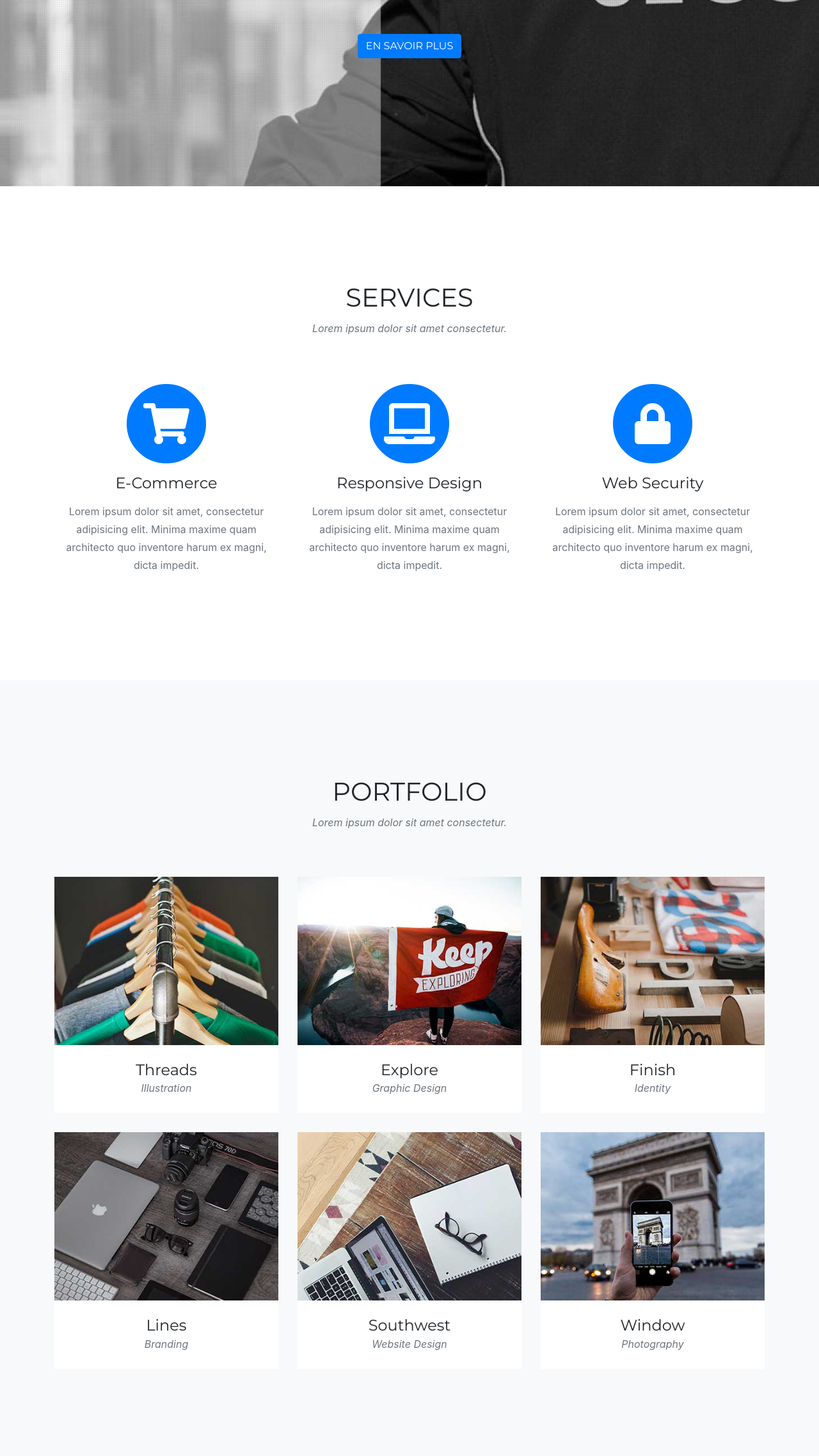
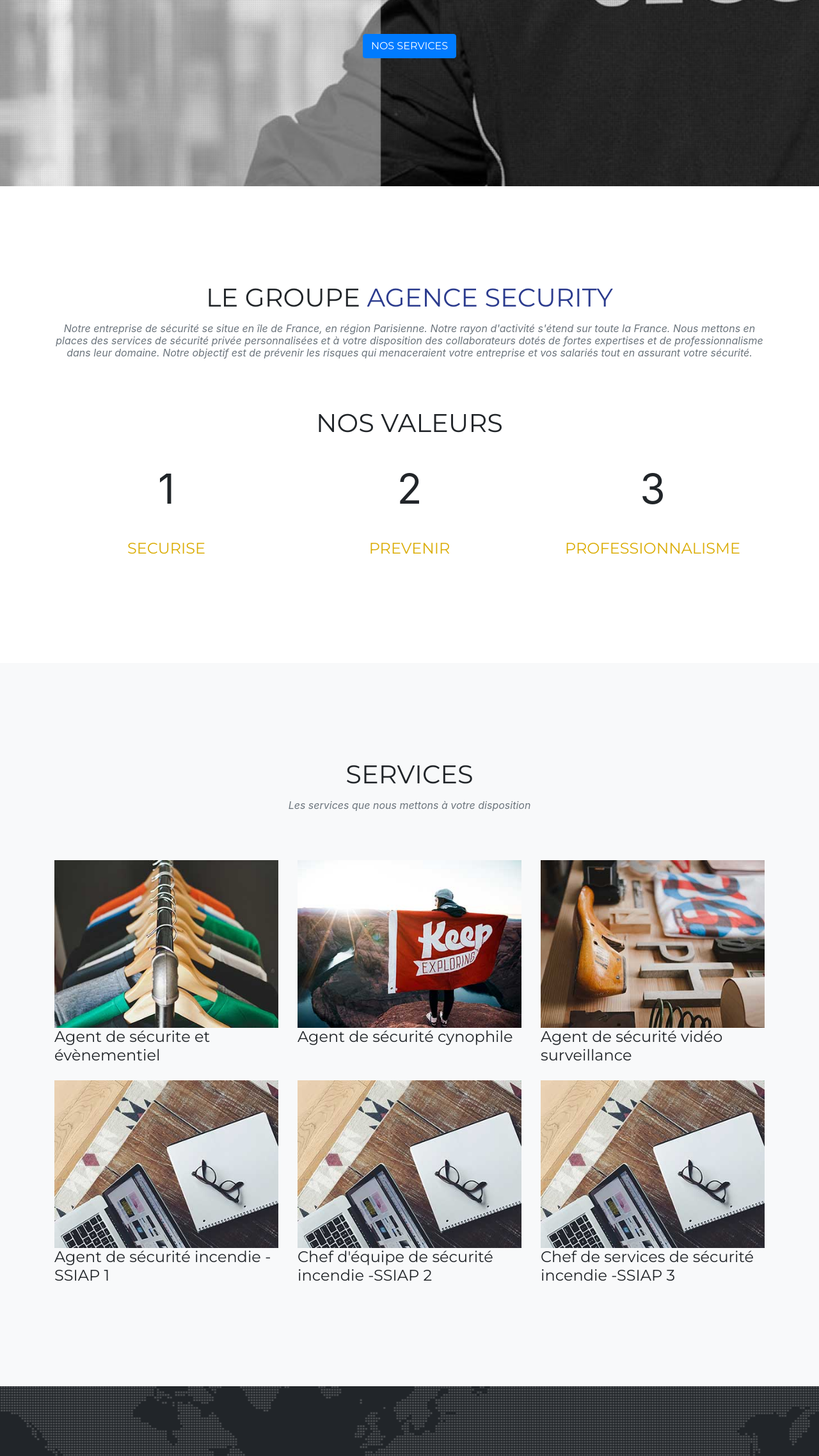
Before and after one commit to Burdy777/security, a website with bundled scripts: page index.html in a window 1280 px wide. Shown: the part 525-2800 px from the top of the page at 64% size. Built offline with nearby package versions, Linux system fonts and the light colour scheme; a web font is replaced by a local one.

Commit message:
miss real number and add photo

```diff
--- a/css/agency.css
+++ b/css/agency.css
@@ -24,7 +24,9 @@ a:hover {
 .text-primary {
   color:  #2C3C8E !important;
 }
-
+.color-custom-brand:hover {
+color:#a88918;
+}
 h1,
 h2,
 h3,
--- a/index.html
+++ b/index.html
@@ -30,28 +30,30 @@
   <!-- Navigation -->
   <nav class="navbar navbar-expand-lg navbar-dark fixed-top" id="mainNav">
     <div class="container">
-      <a class="navbar-brand js-scroll-trigger" href="#page-top">Agence Securite</a>
+      <a class="navbar-brand js-scroll-trigger" id="color-custom-brand" href="#page-top" style="color:#a88918">Agence Security </a>
       <button class="navbar-toggler navbar-toggler-right" type="button" data-toggle="collapse" data-target="#navbarResponsive" aria-controls="navbarResponsive" aria-expanded="false" aria-label="Toggle navigation">
         Menu
         <i class="fas fa-bars"></i>
       </button>
       <div class="collapse navbar-collapse" id="navbarResponsive">
         <ul class="navbar-nav text-uppercase ml-auto">
+        <li class="nav-item">
+            <a class="nav-link js-scroll-trigger" href="#group">Le groupe</a>
+          </li>
           <li class="nav-item">
             <a class="nav-link js-scroll-trigger" href="#services">Nos Services</a>
           </li>
-          <li class="nav-item">
+           <li class="nav-item">
+            <a class="nav-link js-scroll-trigger" href="#contact">Nous contacter</a>
+          </li>
+          <!-- <li class="nav-item">
             <a class="nav-link js-scroll-trigger" href="#portfolio">Portfolio</a>
-          </li>
-          <li class="nav-item">
-            <a class="nav-link js-scroll-trigger" href="#about">Qui sommes nous ?</a>
-          </li>
+          </li> -->
+
           <!-- <li class="nav-item">
             <a class="nav-link js-scroll-trigger" href="#team">Equipe</a>
           </li> -->
-          <li class="nav-item">
-            <a class="nav-link js-scroll-trigger" href="#contact" style="font-size: 1.2em">01.02.22.22.22</a>
-          </li>
+
         </ul>
       </div>
     </div>
@@ -63,141 +65,102 @@
       <div class="intro-text">
         <div class="intro-lead-in"></div>
         <div class="intro-heading text-uppercase">La Protection est notre <span style="background:#1f2e78">Vocation</span></div>
-        <a class="btn btn-primary btn-xl text-uppercase js-scroll-trigger" href="#services">En savoir plus</a>
+        <a class="btn btn-primary btn-xl text-uppercase js-scroll-trigger" href="#services">Nos services</a>
       </div>
     </div>
   </header>
 
   <!-- Services -->
-  <section id="services">
+  <section id="group">
     <div class="container">
       <div class="row">
         <div class="col-lg-12 text-center">
-          <h2 class="section-heading text-uppercase">Services</h2>
-          <h3 class="section-subheading text-muted">Lorem ipsum dolor sit amet consectetur.</h3>
+          <h2 class="section-heading text-uppercase">Le groupe <span style="color: #2C3C8E">Agence Security</span></h2>
+          <h3 class="section-subheading text-muted">
+  Notre entreprise de sécurité se situe en île de France, en région Parisienne. Notre rayon d'activité s'étend sur toute la France.
+  Nous mettons en places des services de sécurité privée personnalisées et à votre disposition des
+  collaborateurs dotés de fortes expertises et de professionnalisme dans leur domaine.
+  Notre objectif est de prévenir les risques qui menaceraient votre entreprise et vos salariés tout en assurant votre sécurité.
+
+          </h3>
+        </div>
+      </div>
+      <div class="row">
+        <div class="col-lg-12 text-center">
+          <h2 class="section-heading text-uppercase">Nos valeurs</h2>
         </div>
       </div>
       <div class="row text-center">
         <div class="col-md-4">
           <span class="fa-stack fa-4x">
-            <i class="fas fa-circle fa-stack-2x text-primary"></i>
-            <i class="fas fa-shopping-cart fa-stack-1x fa-inverse"></i>
+            1
           </span>
-          <h4 class="service-heading">E-Commerce</h4>
-          <p class="text-muted">Lorem ipsum dolor sit amet, consectetur adipisicing elit. Minima maxime quam architecto quo inventore harum ex magni, dicta impedit.</p>
+          <h4 class="service-heading" style="color:#dbad07">SECURISE</h4>
+          <!-- <p class="text-muted">Lorem ipsum dolor sit amet, consectetur adipisicing elit. Minima maxime quam architecto quo inventore harum ex magni, dicta impedit.</p> -->
         </div>
         <div class="col-md-4">
           <span class="fa-stack fa-4x">
-            <i class="fas fa-circle fa-stack-2x text-primary"></i>
-            <i class="fas fa-laptop fa-stack-1x fa-inverse"></i>
+            2
           </span>
-          <h4 class="service-heading">Responsive Design</h4>
-          <p class="text-muted">Lorem ipsum dolor sit amet, consectetur adipisicing elit. Minima maxime quam architecto quo inventore harum ex magni, dicta impedit.</p>
+          <h4 class="service-heading" style="color:#dbad07">PREVENIR</h4>
+          <!-- <p class="text-muted">Lorem ipsum dolor sit amet, consectetur adipisicing elit. Minima maxime quam architecto quo inventore harum ex magni, dicta impedit.</p> -->
         </div>
         <div class="col-md-4">
           <span class="fa-stack fa-4x">
-            <i class="fas fa-circle fa-stack-2x text-primary"></i>
-            <i class="fas fa-lock fa-stack-1x fa-inverse"></i>
+            3
           </span>
-          <h4 class="service-heading">Web Security</h4>
-          <p class="text-muted">Lorem ipsum dolor sit amet, consectetur adipisicing elit. Minima maxime quam architecto quo inventore harum ex magni, dicta impedit.</p>
+          <h4 class="service-heading" style="color:#dbad07">PROFESSIONNALISME</h4>
+          <!-- <p class="text-muted">Notre professionnalisme nous permet d'être vigilant</p> -->
         </div>
       </div>
     </div>
   </section>
 
   <!-- Portfolio Grid -->
-  <section class="bg-light" id="portfolio">
+  <section class="bg-light" id="services">
     <div class="container">
       <div class="row">
         <div class="col-lg-12 text-center">
-          <h2 class="section-heading text-uppercase">Portfolio</h2>
-          <h3 class="section-subheading text-muted">Lorem ipsum dolor sit amet consectetur.</h3>
+          <h2 class="section-heading text-uppercase">Services</h2>
+          <h3 class="section-subheading text-muted">Les services que nous mettons à votre disposition</h3>
         </div>
       </div>
       <div class="row">
-        <div class="col-md-4 col-sm-6 portfolio-item">
-          <a class="portfolio-link" data-toggle="modal" href="#portfolioModal1">
-            <div class="portfolio-hover">
-              <div class="portfolio-hover-content">
-                <i class="fas fa-plus fa-3x"></i>
-              </div>
-            </div>
+        <div class="col-md-4 col-sm-6 portfolio-item" style="padding-bottom:1em">
             <img class="img-fluid" src="img/portfolio/01-thumbnail.jpg" alt="">
-          </a>
           <div class="portfolio-caption">
-            <h4>Threads</h4>
-            <p class="text-muted">Illustration</p>
+            <h4>Agent de sécurite et évènementiel</h4>
           </div>
         </div>
-        <div class="col-md-4 col-sm-6 portfolio-item">
-          <a class="portfolio-link" data-toggle="modal" href="#portfolioModal2">
-            <div class="portfolio-hover">
-              <div class="portfolio-hover-content">
-                <i class="fas fa-plus fa-3x"></i>
-              </div>
-            </div>
+        <div class="col-md-4 col-sm-6 portfolio-item" style="padding-bottom:1em">
             <img class="img-fluid" src="img/portfolio/02-thumbnail.jpg" alt="">
-          </a>
           <div class="portfolio-caption">
-            <h4>Explore</h4>
-            <p class="text-muted">Graphic Design</p>
+            <h4>Agent de sécurité cynophile</h4>
           </div>
         </div>
-        <div class="col-md-4 col-sm-6 portfolio-item">
-          <a class="portfolio-link" data-toggle="modal" href="#portfolioModal3">
-            <div class="portfolio-hover">
-              <div class="portfolio-hover-content">
-                <i class="fas fa-plus fa-3x"></i>
-              </div>
-            </div>
+        <div class="col-md-4 col-sm-6 portfolio-item" style="padding-bottom:1em">
             <img class="img-fluid" src="img/portfolio/03-thumbnail.jpg" alt="">
-          </a>
           <div class="portfolio-caption">
-            <h4>Finish</h4>
-            <p class="text-muted">Identity</p>
+            <h4>Agent de sécurité vidéo surveillance</h4>
           </div>
         </div>
+
         <div class="col-md-4 col-sm-6 portfolio-item">
-          <a class="portfolio-link" data-toggle="modal" href="#portfolioModal4">
-            <div class="portfolio-hover">
-              <div class="portfolio-hover-content">
-                <i class="fas fa-plus fa-3x"></i>
-              </div>
-            </div>
-            <img class="img-fluid" src="img/portfolio/04-thumbnail.jpg" alt="">
-          </a>
+            <img class="img-fluid" src="img/portfolio/05-thumbnail.jpg" alt="">
           <div class="portfolio-caption">
-            <h4>Lines</h4>
-            <p class="text-muted">Branding</p>
+            <h4>Agent de sécurité incendie -SSIAP 1</h4>
           </div>
         </div>
-        <div class="col-md-4 col-sm-6 portfolio-item">
-          <a class="portfolio-link" data-toggle="modal" href="#portfolioModal5">
-            <div class="portfolio-hover">
-              <div class="portfolio-hover-content">
-                <i class="fas fa-plus fa-3x"></i>
-              </div>
-            </div>
+          <div class="col-md-4 col-sm-6 portfolio-item">
             <img class="img-fluid" src="img/portfolio/05-thumbnail.jpg" alt="">
-          </a>
           <div class="portfolio-caption">
-            <h4>Southwest</h4>
-            <p class="text-muted">Website Design</p>
+            <h4>Chef d'équipe de sécurité incendie -SSIAP 2</h4>
           </div>
         </div>
-        <div class="col-md-4 col-sm-6 portfolio-item">
-          <a class="portfolio-link" data-toggle="modal" href="#portfolioModal6">
-            <div class="portfolio-hover">
-              <div class="portfolio-hover-content">
-                <i class="fas fa-plus fa-3x"></i>
-              </div>
-            </div>
-            <img class="img-fluid" src="img/portfolio/06-thumbnail.jpg" alt="">
-          </a>
+         <div class="col-md-4 col-sm-6 portfolio-item">
+            <img class="img-fluid" src="img/portfolio/05-thumbnail.jpg" alt="">
           <div class="portfolio-caption">
-            <h4>Window</h4>
-            <p class="text-muted">Photography</p>
+            <h4>Chef de services de sécurité incendie -SSIAP 3</h4>
           </div>
         </div>
       </div>
@@ -205,7 +168,7 @@
   </section>
 
   <!-- About -->
-  <section id="about">
+  <!-- <section id="about">
     <div class="container">
       <div class="row">
         <div class="col-lg-12 text-center">
@@ -283,7 +246,7 @@
         </div>
       </div>
     </div>
-  </section>
+  </section> -->
 
   <!-- Team -->
   <!-- <section class="bg-light" id="team">
@@ -405,17 +368,17 @@
   </section> -->
 
   <!-- Contact -->
-  <!-- <section id="contact">
+  <section id="contact">
     <div class="container">
       <div class="row">
         <div class="col-lg-12 text-center">
-          <h2 class="section-heading text-uppercase">Contact Us</h2>
-          <h3 class="section-subheading text-muted">Lorem ipsum dolor sit amet consectetur.</h3>
+          <h2 class="section-heading text-uppercase">Nous contacter</h2>
+          <h2 class="section-heading text-uppercase">06 35 28 78 23</h2>
         </div>
       </div>
       <div class="row">
         <div class="col-lg-12">
-          <form id="contactForm" name="sentMessage" novalidate="novalidate">
+          <!-- <form id="contactForm" name="sentMessage" novalidate="novalidate">
             <div class="row">
               <div class="col-md-6">
                 <div class="form-group">
@@ -443,20 +406,20 @@
                 <button id="sendMessageButton" class="btn btn-primary btn-xl text-uppercase" type="submit">Send Message</button>
               </div>
             </div>
-          </form>
+          </form>  -->
         </div>
       </div>
     </div>
-  </section> -->
+  </section>
 
   <!-- Footer -->
   <footer>
     <div class="container">
       <div class="row">
-        <div class="col-md-6">
+        <div class="col-md-12">
           <span class="copyright">Agence Security &copy;</span>
         </div>
-        <div class="col-md-6">
+        <!-- <div class="col-md-6">
           <ul class="list-inline social-buttons">
             <li class="list-inline-item">
               <a href="#">
@@ -474,7 +437,7 @@
               </a>
             </li>
           </ul>
-        </div>
+        </div> -->
       </div>
     </div>
   </footer>
```
Also changed, not shown: img/logos/logo-security.jpg (added).
